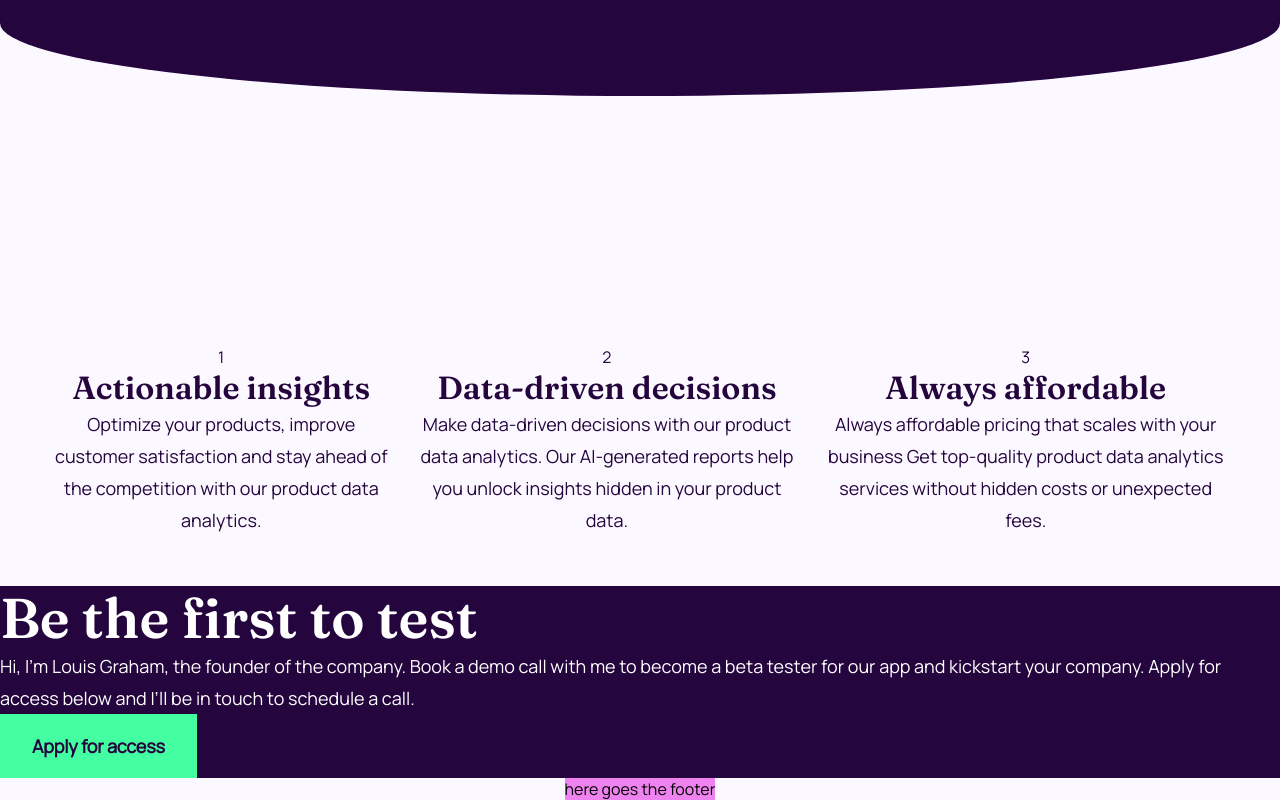
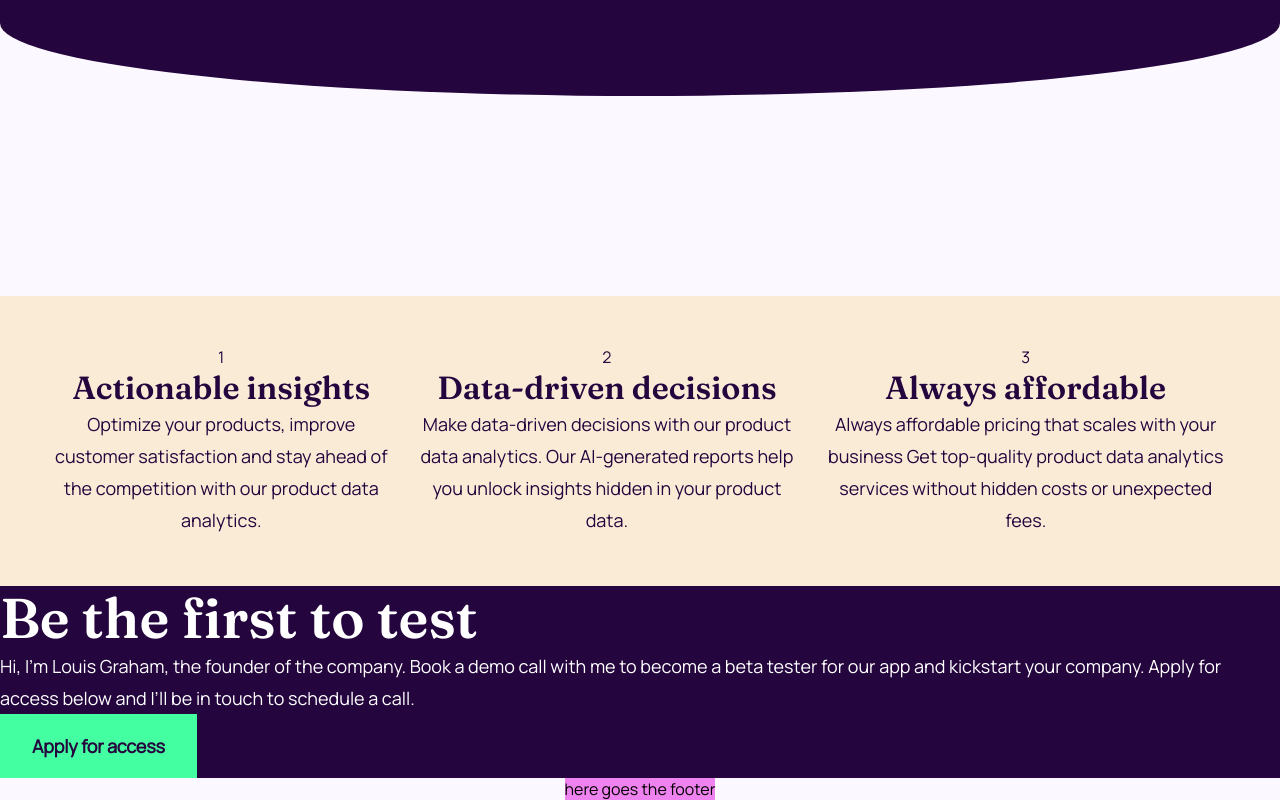
Before and after one commit to Shahbaaz92/Work-it-landing-page, a React (Create React App) app in the folder my-app/: page / in a window 1280 px wide. Shown: the part 634-1434 px from the top of the page. Built offline with nearby package versions, Linux system fonts and the light colour scheme.

Commit message:
Update Pros.js

```diff
--- a/my-app/src/App.css
+++ b/my-app/src/App.css
@@ -89,6 +89,7 @@ button {
   margin-top: 200px;
   padding: 50px;
   color: var(--color-primary);
+  background-color: antiquewhite;
   display: flex;
   justify-content: space-evenly;
   gap: 20px;
--- a/my-app/src/Components/Pros.js
+++ b/my-app/src/Components/Pros.js
@@ -23,9 +23,9 @@ const articles = [
 ];
 
 function Article(props) {
-  const { id, number, title, about } = props;
+  const { number, title, about } = props;
   return (
-    <article key={id} className="article">
+    <article className="article">
       <div className="serial">{number}</div>
       <h3>{title}</h3>
       <p>{about}</p>
@@ -36,9 +36,8 @@ function Article(props) {
 export default function Pros() {
   return (
     <main className="pros">
-      {articles.map((article) => {
-        const { id, number, title, about } = article;
-        return <Article key={id} number={number} title={title} about={about} />;
+      {articles.map((article, index) => {
+        return <Article {...article} key={article.id} />;
       })}
     </main>
   );
```
